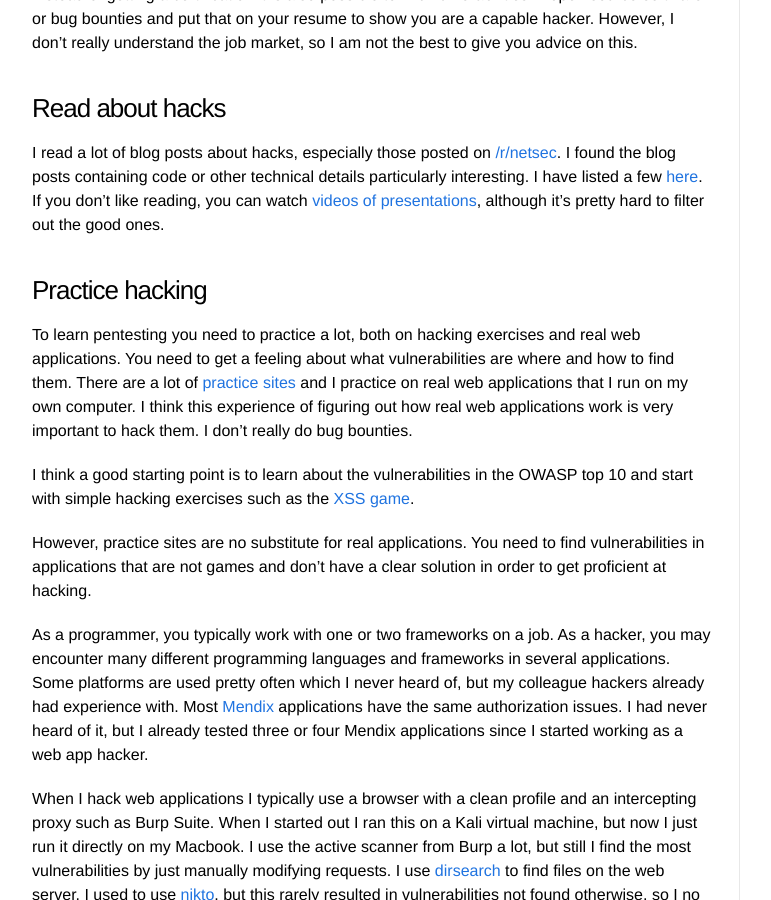
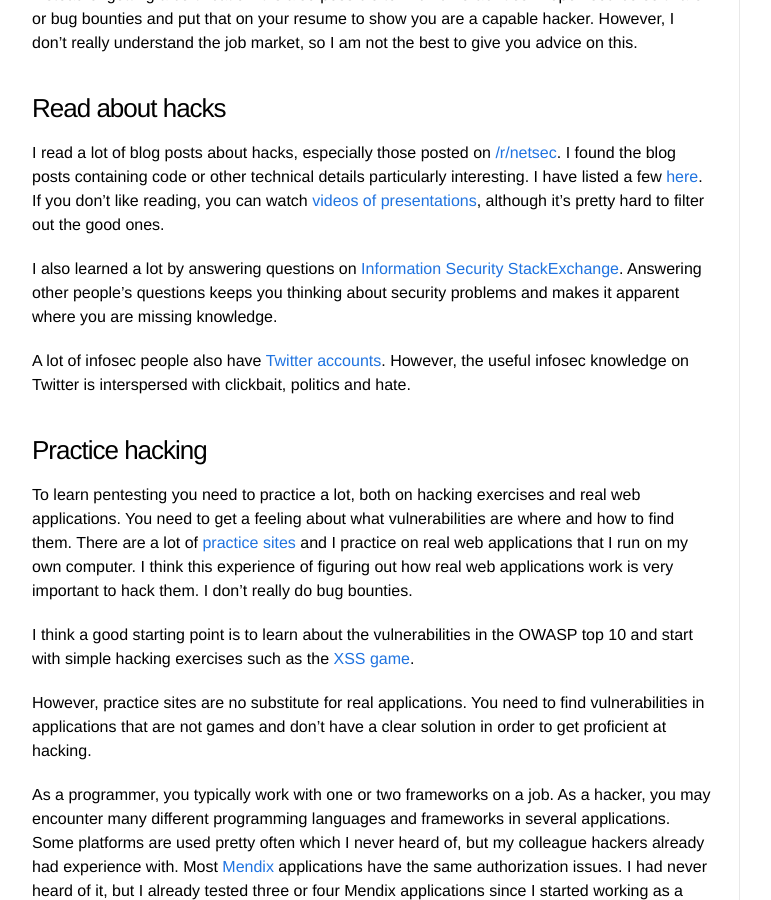
Before and after one commit to Sjord/Sjord.github.io, a Jekyll site: the page built from _posts/2019-01-22-from-developer-to-pentester-part-two.md, in a window 1280 px wide and 900 px high, scrolled down 1981 px. Shown: the whole window, without its empty margins (108-879 px from the left). Built offline with Jekyll 4.4.1, drawn with Linux system fonts in a browser that asks for light colours.

Commit message:
Add sec.se and Twitter

```diff
--- a/_posts/2019-01-22-from-developer-to-pentester-part-two.md
+++ b/_posts/2019-01-22-from-developer-to-pentester-part-two.md
@@ -43,6 +43,10 @@
 
 I read a lot of blog posts about hacks, especially those posted on [/r/netsec](https://www.reddit.com/r/netsec). I found the blog posts containing code or other technical details particularly interesting. I have listed a few [here](/2016/08/19/recent-web-hacks/). If you don't like reading, you can watch [videos of presentations](https://www.youtube.com/playlist?list=PLOUjx7sqZlQ-CE_bUCStkxSKyN2VMl2JZ), although it's pretty hard to filter out the good ones.
 
+I also learned a lot by answering questions on [Information Security StackExchange](https://security.stackexchange.com/). Answering other people's questions keeps you thinking about security problems and makes it apparent where you are missing knowledge.
+
+A lot of infosec people also have [Twitter accounts](https://twitter.com/7sxbCK2UncBD5fA). However, the useful infosec knowledge on Twitter is interspersed with clickbait, politics and hate.
+
 ### Practice hacking
 
 To learn pentesting you need to practice a lot, both on hacking exercises and real web applications. You need to get a feeling about what vulnerabilities are where and how to find them. There are a lot of [practice sites](/2018/12/19/practice-hacking-with-vulnerable-systems/) and I practice on real web applications that I run on my own computer. I think this experience of figuring out how real web applications work is very important to hack them. I don't really do bug bounties.
```
